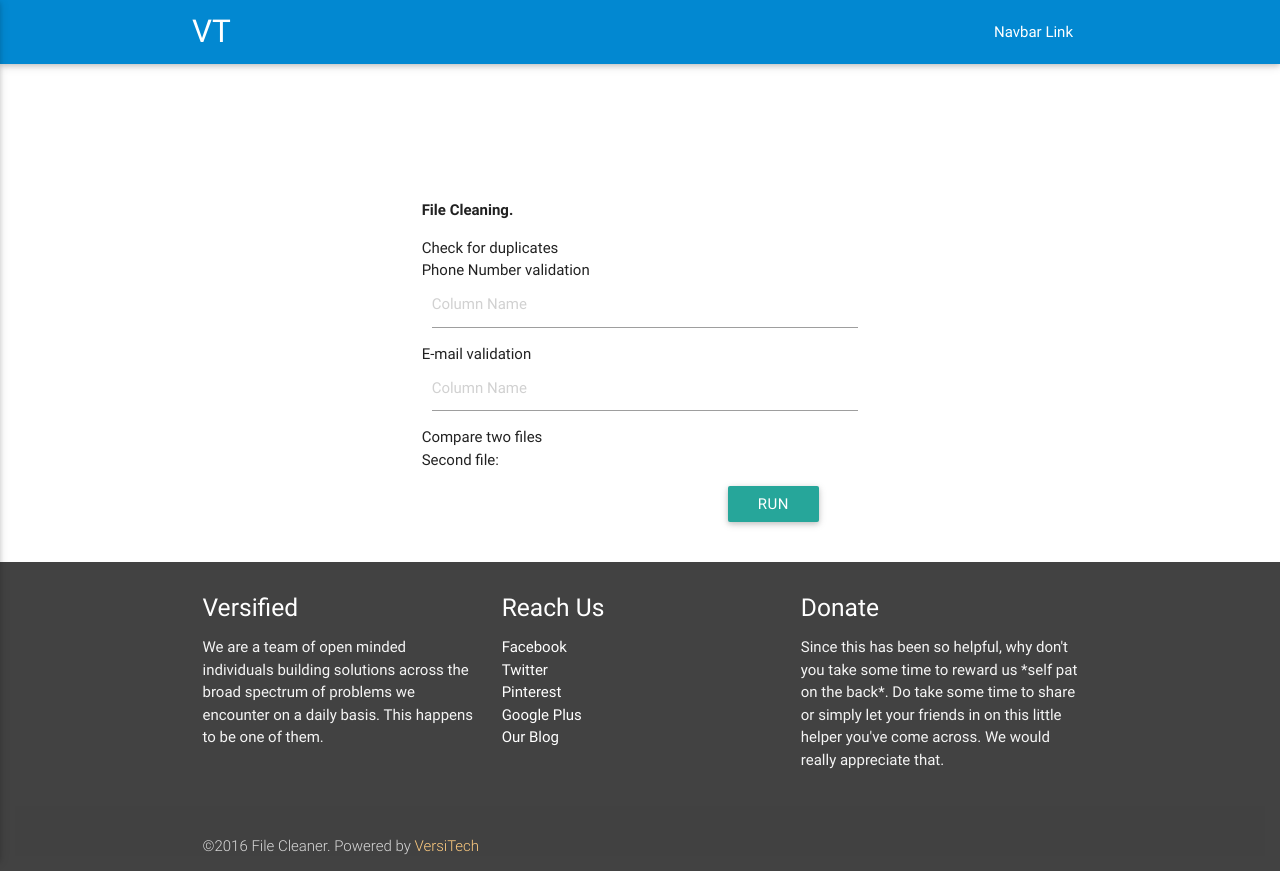
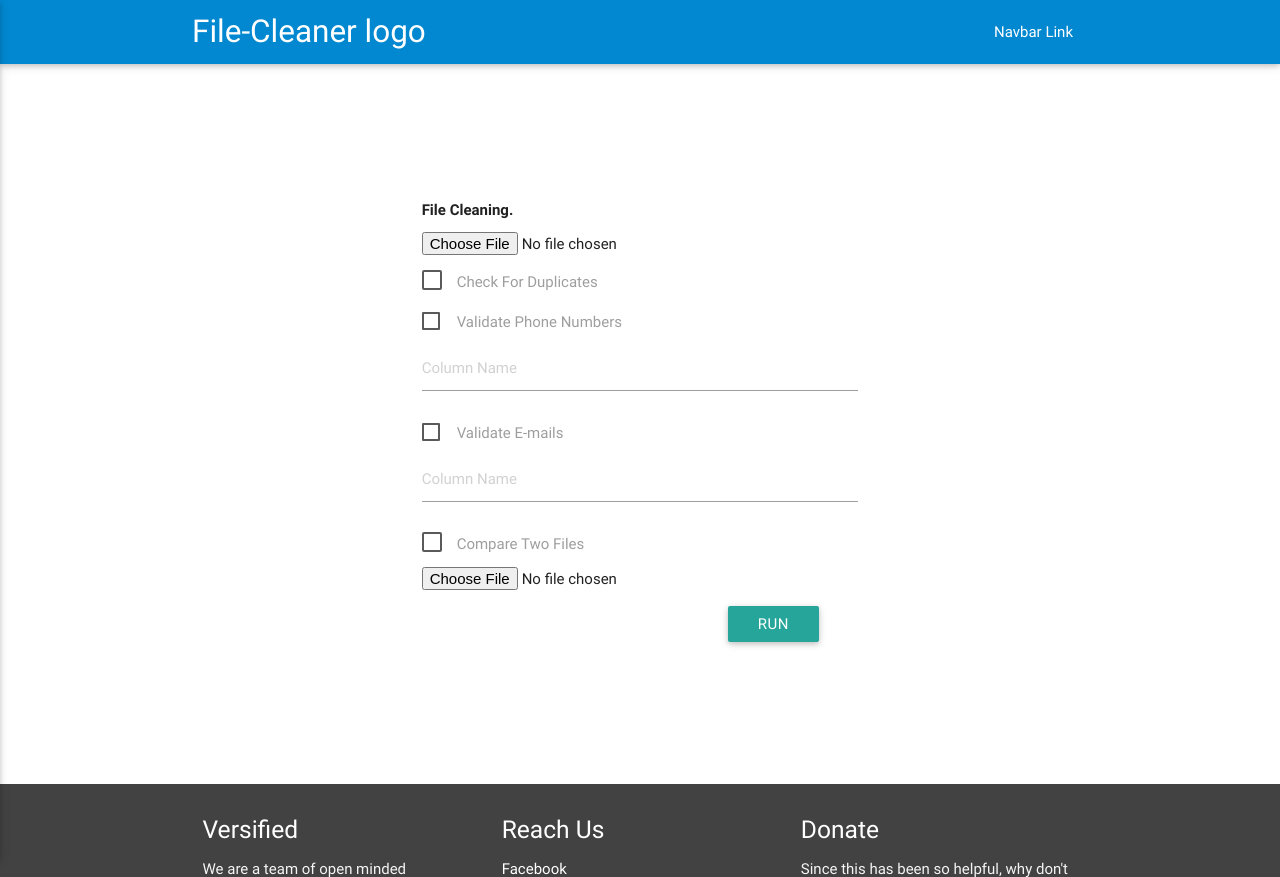
Before and after one commit to thechristian/filecleaner, a Flask app: page / in a window 1280 px wide. Shown: the top 877 px of the page. Run offline with Flask 2, Linux system fonts and the light colour scheme.

Commit message:
re-orded the form

```diff
--- a/templates/index.html
+++ b/templates/index.html
@@ -7,15 +7,16 @@
 	<meta name="description" content="">
     <title>File Cleaner</title>
     <link rel="stylesheet" type="text/css" href="static/dist/materialize/css/materialize.min.css">
+    <link rel="stylesheet" type="text/css" href="static/dist/materialize/css/materialize.css">
     <link rel="stylesheet" type="text/css" href="static/css/style.css">
-    <!--<script type="text/javascript" src="static/js/jquery.min.js"></script>
-    <script type="text/javascript" src="static/js/scripting.js"></script> -->
+    <script type="text/javascript" src="static/dist/jquery/js/jquery.min.js"></script>
+    <script type="text/javascript" src="static/dist/jquery/js/scripting.js"></script>
 
 </head>
 
 	<body>
 		<nav class="light-blue darken-2" role="navigation">
-			<div class="nav-wrapper container"><a id="logo-container" href="#" class="brand-logo">VT</a>
+			<div class="nav-wrapper container"><a id="logo-container" href="#" class="brand-logo">File-Cleaner logo</a>
 			  <ul class="right hide-on-med-and-down">
 			    <li><a href="#">Navbar Link</a></li>
 			  </ul>
@@ -36,26 +37,38 @@
 
 							<!--File cleaning form-->
 							<form name="uploadfile" action="/checkduplicates" method="post" enctype="multipart/form-data">
-								<div class="file-field input-field">
+								<div class="">
 									<p><b>File Cleaning.</b></p>
 									<input type="file" name="dataFile" required = "required"/>
 									<!--<div class="file-path-wrapper">
 										<input class="file-path validate" type="text">
 									</div>		 -->
 
-									<div class="file-field input-field">
-										<input type="checkbox" name="checkdup" value="checked">Check for duplicates<br>
+									<div class="">
+										<p>
+											<input id="duplicates" class="filled-in" type="checkbox" name="checkdup" value="checked" />
+											<label for="duplicates">Check For Duplicates</label>
+										</p>
 										<!--<input type="file" name="dataFile" required = "required"/><br> -->
-										<input type="checkbox" id="phone" name="pnumbers" value="checked"> Phone Number validation<br>
+										<p>
+											<input id="test5" type="checkbox" name="pnumbers" value="checked" />
+											<label for="test5">Validate Phone Numbers</label>
+										</p>
 										<div class="file-path-wrapper">
-											<input type="text" id="phonecol" name="phonenumbercol" placeholder="Column Name">
+											<input type="text" id="phonecol" name="phonenumbercol" placeholder="Column Name" length="10" />
 										</div>
-										<input type="checkbox" id="email" name="emails" value="checked"> E-mail validation<br>
+										<p>
+											<input type="checkbox" id="test6" name="emails" value="checked" />
+											<label for="test6">Validate E-mails</label>
+										</p>
 										<div class="file-path-wrapper">
-											<input type="text" id="emailcol" name="emailcol" placeholder="Column Name">
+											<input type="text" id="emailcol" name="emailcol" placeholder="Column Name" length="10" />
 										</div>
-										<input type="checkbox" id="compare" name="comparefiles" value="checked">Compare two files<br>
-        								Second file: <input type="file" id="dfile2" name="dataFile2" required = "required"/>
+										<p>
+											<input class="filled-in" type="checkbox" id="compare" name="comparefiles" value="checked">
+											<label for="compare">Compare Two Files</label>
+										</p>
+        								 <input type="file" id="dfile2" name="dataFile2" required = "required" />
 									</div>
 
 								</div>
@@ -64,6 +77,7 @@
 									<div class="col l4">
 										<button class="btn btn-danger" type="submit">RUN</button>
 									</div>
+								</div>
 							</form><br>
 
 							<!--file column validation form-->
```
